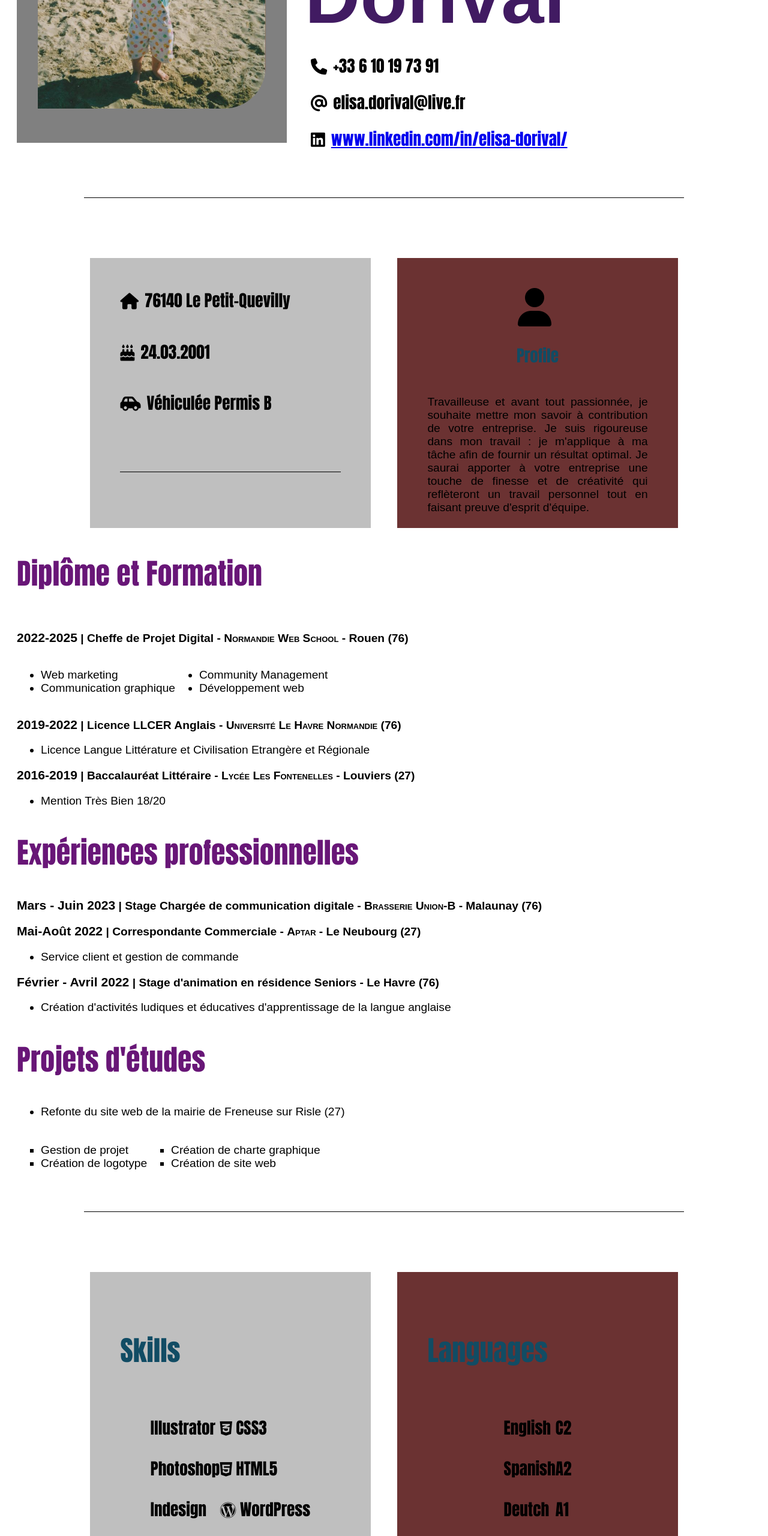
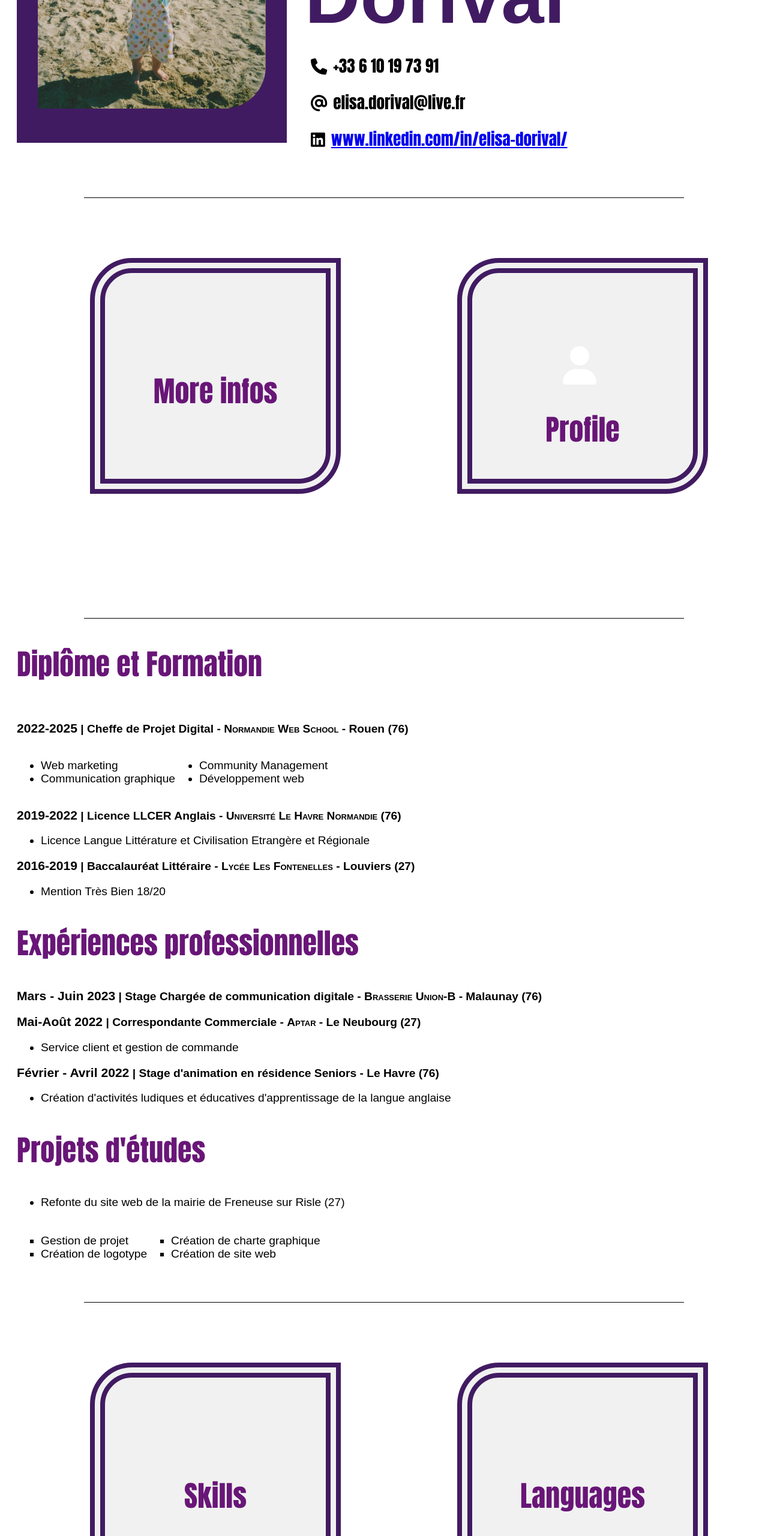
Before and after one commit to Ashikuu27/CV-en-HTML-CSS, a plain HTML site: page index.html in a window 1280 px wide. Shown: the part 240-2800 px from the top of the page at 60% size. Drawn offline with Linux system fonts and the light colour scheme.

Commit message:
Actualisation

```diff
--- a/index.html
+++ b/index.html
@@ -62,8 +62,7 @@
     </div>
 
     <!--profil et tel-->
-
-    <div class="container">
+   <!--<div class="container">
         <div class="blockGauche">
             <div class="adresse">
                 <div class="icon">
@@ -102,7 +101,7 @@
                 </p>
 
             </div>
-            <!-- PETIT TRAIT DE SEPARATION -->
+            PETIT TRAIT DE SEPARATION
         <div class="trait">
             <div class="traitSeparation">
             </div>
@@ -127,10 +126,69 @@
                 créativité qui reflèteront un travail personnel tout en faisant preuve d'esprit d'équipe.
             </p>
         </div>
+    </div> -->
+
+    <section id="projets">
+        <div class="flip-box" id="projet1">
+        <div class="flip-box-inner">
+            <div class="flip-box-front">
+            <h2>More infos</h2>
+            </div>
+            <div class="flip-box-back">
+                <table>
+                    <tr>
+                        <td><i class="fa-solid fa-house fa-1.2x"></i> 76140 Le Petit-Quevilly</td>
+
+                    </tr>
+                    <tr>
+                        <td><i class="fa-solid fa-cake-candles fa-1.2x"> 24.03.2001</i></td>
+
+                    </tr>
+                    <tr>
+                        <td><i class="fa-solid fa-car-side fa-1.2x"> Véhiculée Permis B</i></td>
+
+                    </tr>
+
+                </table>
+
+
+
+                </div>
+            </div>
+            </div>
+            <div class="flip-box" id="projet2">
+            <div class="flip-box-inner">
+                <div class="flip-box-front">
+                    <div class="profil">
+                        <div class="icon">
+                            <i class="fa-solid fa-user fa-4x" class="iconUser"></i>
+                        </div>
+                        <h2>
+                            Profile
+                        </h2>
+                    </div>                </div>
+                <div class="flip-box-back">
+                    <p>
+                        Travailleuse et avant tout passionnée, je souhaite mettre mon savoir à contribution de
+                        votre entreprise. Je suis rigoureuse dans mon travail : je m'applique à ma tâche afin de
+                        fournir un résultat optimal. Je saurai apporter à votre entreprise une touche de finesse et de
+                        créativité qui reflèteront un travail personnel tout en faisant preuve d'esprit d'équipe.
+                    </p>
+                </div>
+            </div>
+        </div>
+    </section>
+
+<!-- TRAIT DE SEPARATION-->
+
+    <div class="trait">
+        <div class="traitSeparation">
+        </div>
     </div>
 
 <!-- BODY PRINCIPAL -->
     <!-- diplôme et formation-->
+    <section>
         <h2>
             Diplôme et Formation
         </h2>
@@ -222,8 +280,11 @@
 
             </p>
         </div>
+    </section>
+
 
 <!-- PROJETS D'ETUDES-->
+    <section>
         <div id="projetsEtudes">
             <h2>Projets d'études</h2>
             <div class="typeProjet">
@@ -254,6 +315,8 @@
                 </ul>
             </div>
         </div>
+    </section>
+
 
     <div class="trait">
         <div class="traitSeparation">
@@ -261,121 +324,6 @@
     </div>
 
 <!--skills & languages -->
-
-    <div class="container">
-        <div class="blockGauche">
-            <h3>
-                Skills
-            </h3>
-            <div class="skills">
-                <div class="skillsColonne1">
-                    <ul>
-                        <li>
-                            Illustrator
-                        </li>
-                    </ul>
-                    <ul>
-                        <li>
-                            Photoshop
-                        </li>
-                    </ul>
-                    <ul>
-                        <li>
-                            Indesign
-                        </li>
-                    </ul>
-                </div>
-                <div class="skillsColonne2">
-                    <ul>
-                        <li>
-                            <i class="fa-brands fa-css3-alt"></i> CSS3
-                        </li>
-                    </ul>
-                    <ul>
-                        <li>
-                            <i class="fa-brands fa-html5"></i> HTML5
-                        </li>
-                    </ul>
-                    <ul>
-                        <li>
-                            <i class="fa-brands fa-wordpress"></i> WordPress
-                        </li>
-                    </ul>
-                </div>
-            </div>
-
-        </div>
-        <div class="blockDroit2">
-            <h3>
-                <span id="languages">Languages</span>
-            </h3>
-            <div class="skills">
-                <div class="skillsColonne1">
-                    <ul>
-                        <li>
-                            English
-                        </li>
-                    </ul>
-                    <ul>
-                        <li>
-                            Spanish
-                        </li>
-                    </ul>
-                    <ul>
-                        <li>
-                            Deutch
-                        </li>
-                    </ul>
-                </div>
-                <div class="skillsColonne2">
-                    <ul>
-                        <li>
-                            C2
-                        </li>
-                    </ul>
-                    <ul>
-                        <li>
-                            A2
-                        </li>
-                    </ul>
-                    <ul>
-                        <li>
-                            A1
-                        </li>
-                    </ul>
-                </div>
-            </div>
-        </div>
-    </div>
-
-<!-- HOBBIES -->
-
-    <h2>Hobbies</h2>
-    <div id="myHobbies">
-        <ul>
-            <li>
-                <i class="fa-solid fa-camera-retro fa-1x"></i>  Photography
-            </li>
-            <li>
-                <i class="fa-solid fa-feather fa-1x"></i>  Writing
-            </li>
-            <li>
-                <i class="fa-solid fa-code fa-1x"></i>  Coding
-            </li>
-        </ul>
-        <ul>
-            <li>
-                <i class="fa-solid fa-pen-to-square fa-1x"></i>  Drawing
-            </li>
-            <li>
-                <i class="fa-brands fa-playstation fa-1x"></i>  Video games
-            </li>
-            <li>
-                <i class="fa-solid fa-person-hiking fa-1x"></i>  Hiking
-            </li>
-        </ul>
-    </div>
-<!--TEST-->
 
     <section id="projets">
         <div class="flip-box" id="projet1">
@@ -433,6 +381,42 @@
                 </div>
             </div>
         </div>
+    </section>
+
+    <!-- TRAIT DE SEPARATION -->
+    <div class="trait">
+        <div class="traitSeparation">
+        </div>
+    </div>
+
+<!-- HOBBIES -->
+    <section>
+        <h2>Hobbies</h2>
+        <div id="myHobbies">
+            <ul>
+                <li>
+                    <i class="fa-solid fa-camera-retro fa-1x"></i>  Photography
+                </li>
+                <li>
+                    <i class="fa-solid fa-feather fa-1x"></i>  Writing
+                </li>
+                <li>
+                    <i class="fa-solid fa-code fa-1x"></i>  Coding
+                </li>
+            </ul>
+            <ul>
+                <li>
+                    <i class="fa-solid fa-pen-to-square fa-1x"></i>  Drawing
+                </li>
+                <li>
+                    <i class="fa-brands fa-playstation fa-1x"></i>  Video games
+                </li>
+                <li>
+                    <i class="fa-solid fa-person-hiking fa-1x"></i>  Hiking
+                </li>
+            </ul>
+        </div>
+    </section>
 
 
 
--- a/style.css
+++ b/style.css
@@ -51,7 +51,7 @@ header{
 }
 
 #photoContainer{
-    background-color: grey;
+    background-color: #411B62;
     width: 450px;
     height: 450px;
     display: flex;
@@ -129,47 +129,10 @@ header{
 
 /* profil et tel */
 
-.container{
-    display: flex;
-    justify-content: space-around;
-    margin-top: 100px;
-}
-
-.blockGauche {
-    background-color: rgb(191, 191, 191);
-    width: 30%;
-    height: 350px;
-    margin-left: 100px;
-    display: flex;
-    flex-direction: column;
-    padding: 50px;
-    font-family: 'Staatliches', Impact, Haettenschweiler, 'Arial Narrow Bold', sans-serif;
-    font-size: 1.7em;
 
 
-}
-
-.blockGauche li{
-    list-style-type: none;
-}
-
-.blockDroit {
-    background-color: rgb(107, 50, 50);
-    width: 30%;
-    height: 350px;
-    margin-right: 100px;
-    padding: 50px;
-    text-align: justify;
-    font-family: 'Merriweather Sans Light', Arial, Helvetica, sans-serif;
-    font-size: 1em;
-
-}
-
-.profilIcon{
-    display: flex;
-    justify-content: center;
-    text-align: center;
-
+.iconUser{
+    color: black;
 }
 
 .profil{
@@ -274,9 +237,9 @@ header{
     display: flex;
     justify-content: space-around;
     flex-wrap: wrap;
-    padding: 20px;
     max-width: 1620px;
-    margin: auto;
+    margin-bottom: 400px;
+
   }
 
   .flip-box {
@@ -306,7 +269,7 @@ header{
     position: absolute;
     width: 100%;
     height: 100%;
-    border-radius: 15px;
+    border-radius: 0px;
     padding: 33% 0;
     -webkit-backface-visibility: hidden; /* Safari */
     backface-visibility: hidden;
@@ -315,17 +278,20 @@ header{
 
   /* Style du recto */
   .flip-box-front {
-    background-color: #483d8b;
+    background-color: #f1f1f1;
     color: white;
+    border-radius: 70px 0px;
+    border: 25px double #411B62;
   }
 
   /* Style du verso */
   .flip-box-back {
-    background-color: #185d36;
+    background-color: #979696;
     color: white;
     transform: rotateX(180deg);
+    border-radius: 70px 0px;
     text-align: left;
-    font-family: 'Mulish', Impact, Haettenschweiler, 'Arial Narrow Bold', sans-serif;
+    font-family: 'Merriweather Sans Light', Impact, Haettenschweiler, 'Arial Narrow Bold', sans-serif;
     font-size: 1.3em;
     display: flex;
     justify-content: center;
@@ -341,6 +307,14 @@ header{
     font-family: 'Staatliches', Impact, Haettenschweiler, 'Arial Narrow Bold', sans-serif;
     font-size: 1.5em;
 
+
+  }
+
+  .flip-box-back p{
+    font-family: 'Merriweather Sans Light', Impact, Haettenschweiler, 'Arial Narrow Bold', sans-serif;
+    font-size: 1em;
+    text-align: justify;
+    padding: 15px;
   }
 .toHide {
     color: transparent;
```
Lines whose indentation alone changed are shown as unchanged.
